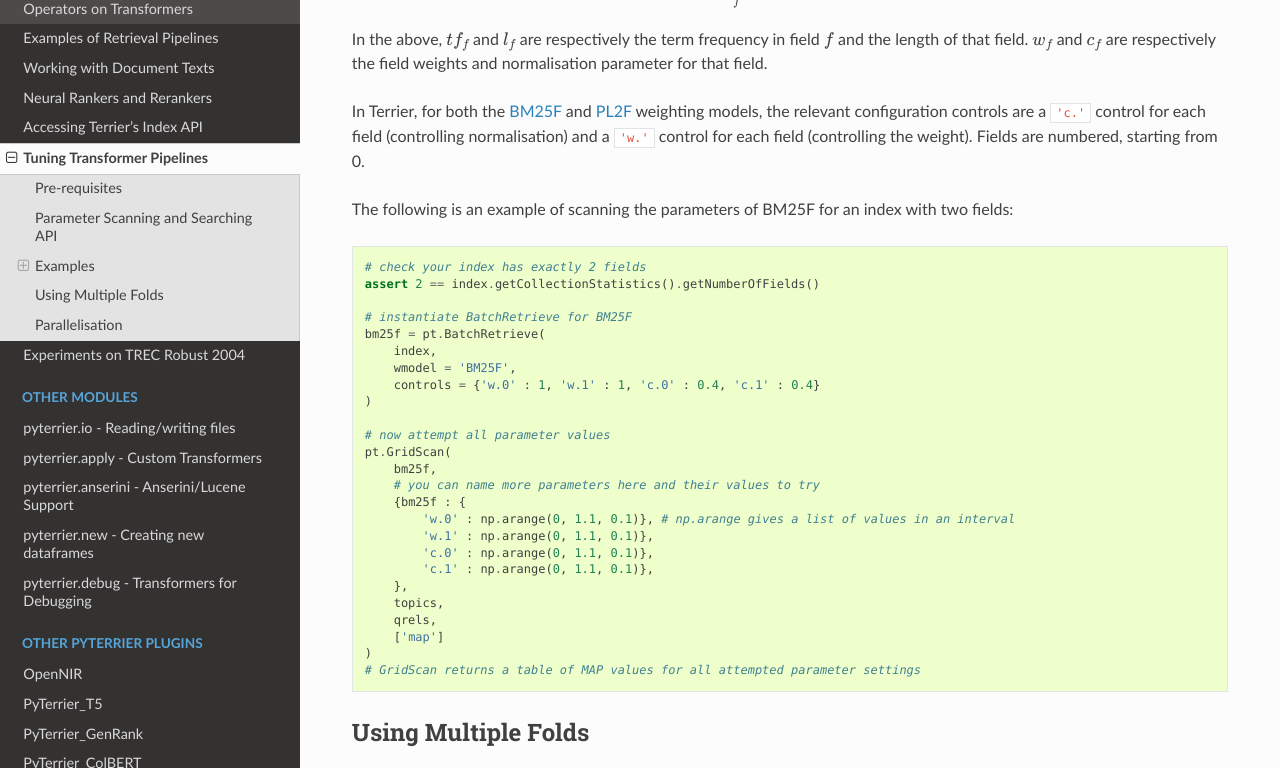
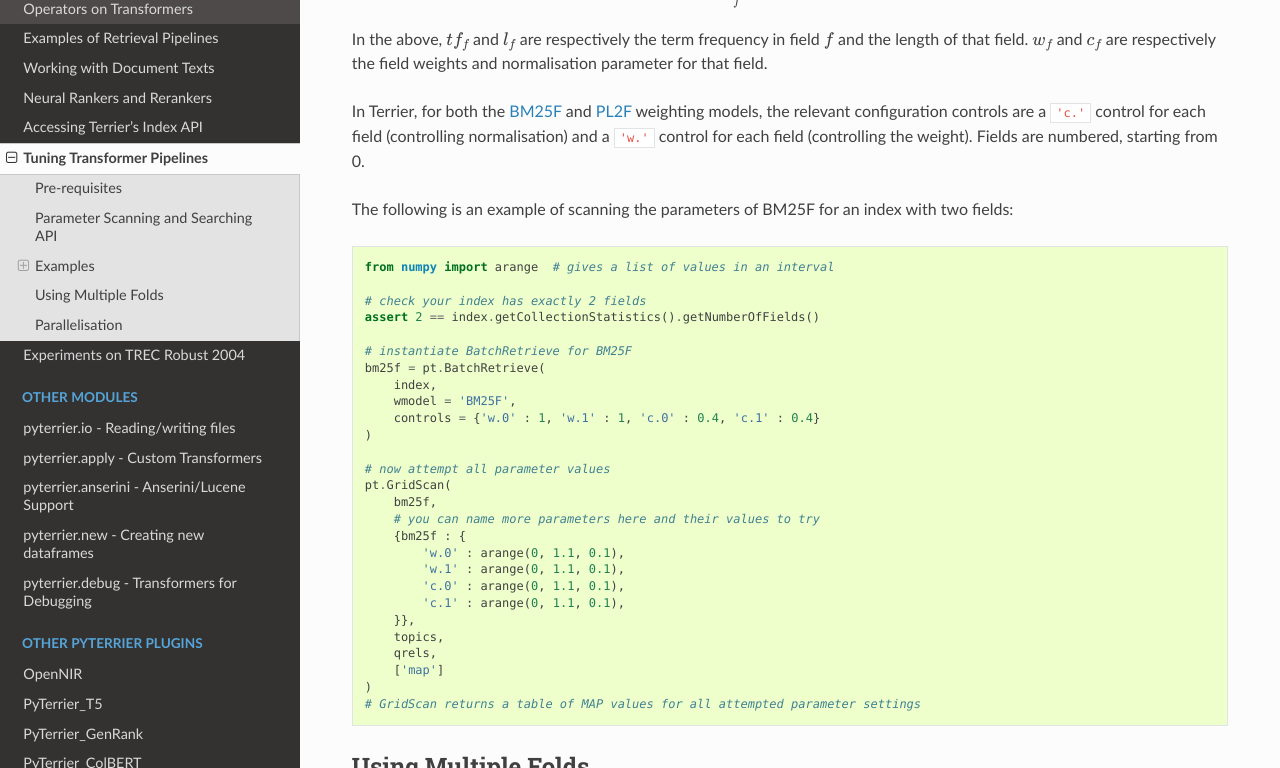
Before and after one commit to terrier-org/pyterrier, a Sphinx documentation site: the page built from docs/tuning.rst, in a window 1280 px wide and 900 px high, scrolled down 2447 px, cut to the strip 0-768 px from the top of the window. Built offline with Sphinx 7.4.7 and the Read the Docs theme 2.0.0, drawn with Linux system fonts in a browser that asks for light colours; pages that are not in the unit, such as notebooks, are missing from menus; the version number is read from the project's files by our own code.

Commit message:
Update tuning.rst
Fixing wrong braces and adding import of numpy function

```diff
--- a/docs/tuning.rst
+++ b/docs/tuning.rst
@@ -115,6 +115,8 @@ and a ``'w.'`` control for each field (controlling the weight). Fields are numbe
 
 The following is an example of scanning the parameters of BM25F for an index with two fields::
 
+    from numpy import arange  # gives a list of values in an interval
+
     # check your index has exactly 2 fields
     assert 2 == index.getCollectionStatistics().getNumberOfFields()
 
@@ -130,11 +132,11 @@ The following is an example of scanning the parameters of BM25F for an index wit
         bm25f,
         # you can name more parameters here and their values to try
         {bm25f : {
-            'w.0' : np.arange(0, 1.1, 0.1)}, # np.arange gives a list of values in an interval
-            'w.1' : np.arange(0, 1.1, 0.1)},
-            'c.0' : np.arange(0, 1.1, 0.1)},
-            'c.1' : np.arange(0, 1.1, 0.1)},
-        },
+            'w.0' : arange(0, 1.1, 0.1),
+            'w.1' : arange(0, 1.1, 0.1),
+            'c.0' : arange(0, 1.1, 0.1),
+            'c.1' : arange(0, 1.1, 0.1),
+        }},
         topics,
         qrels,
         ['map']
```
